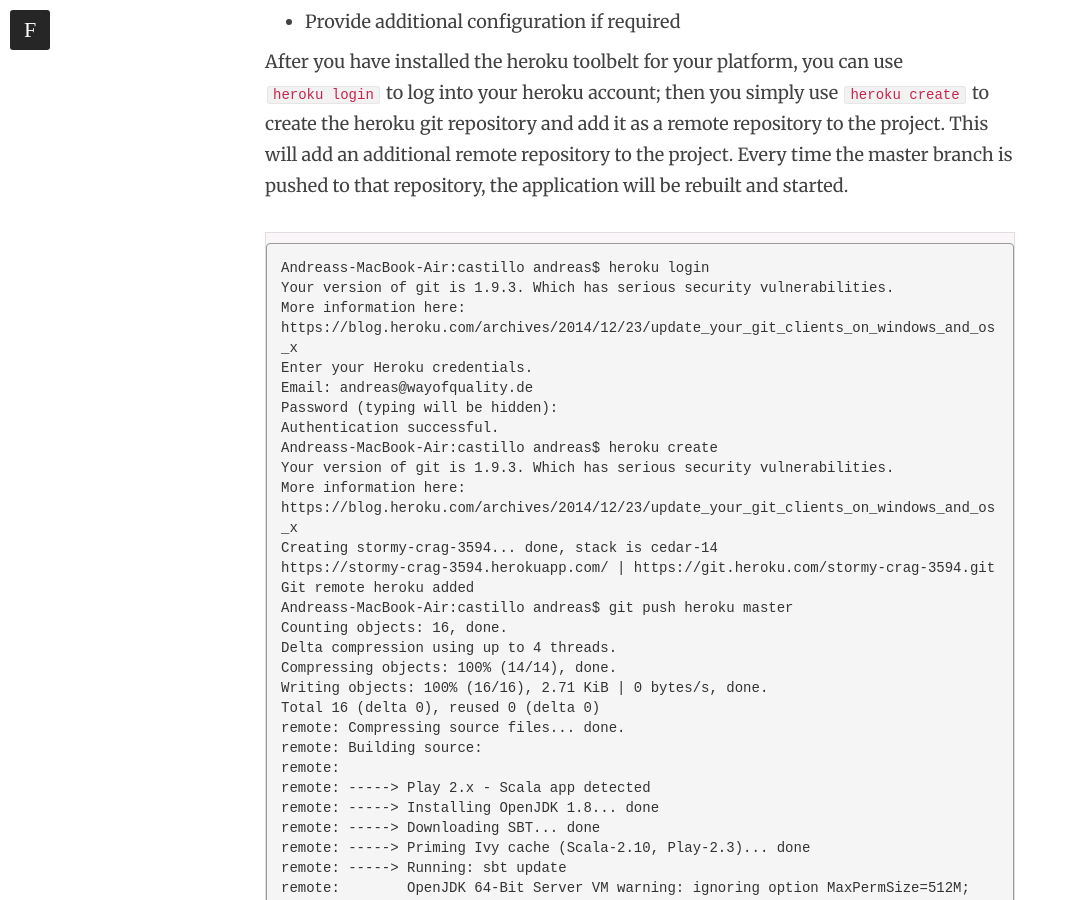
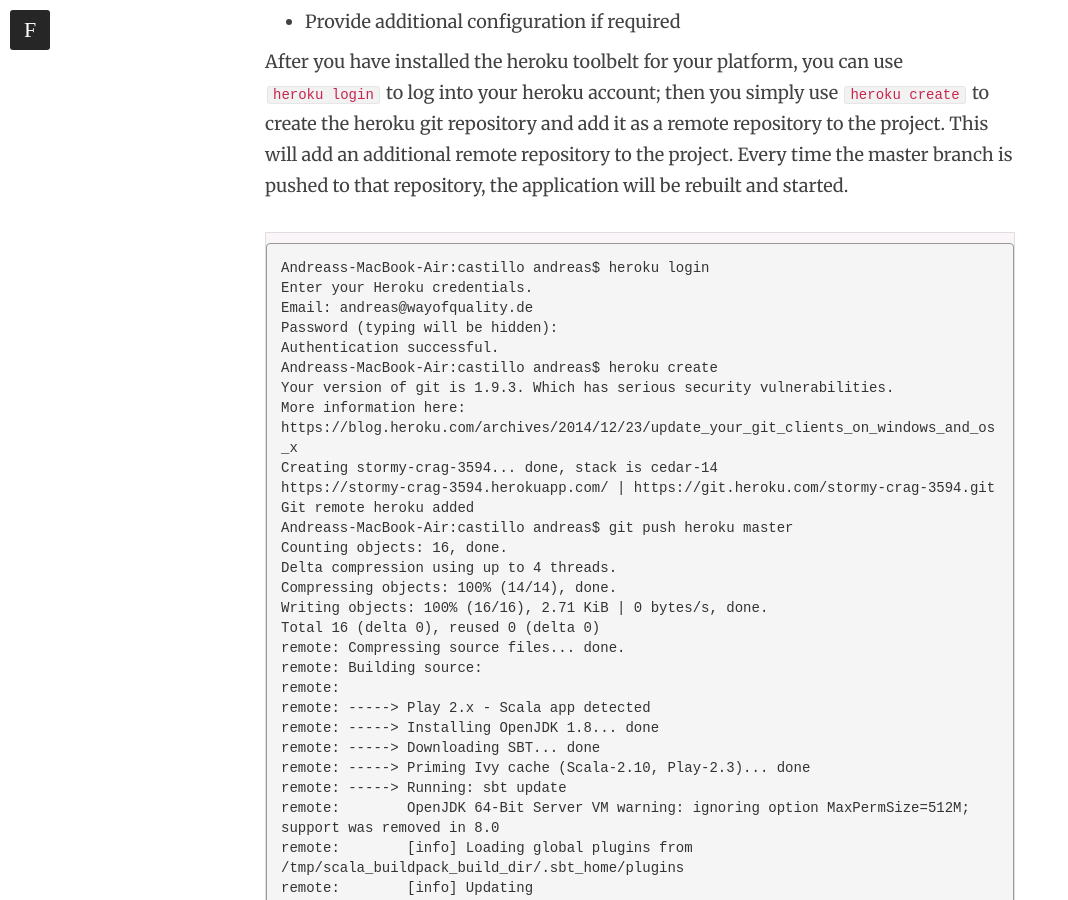
Before and after one commit to woq-blended/woq.github.io, a Jekyll site: the page built from _posts/2015-01-03-castillo-01-initial-setup.markdown, in a window 1280 px wide and 900 px high, scrolled down 7656 px. Shown: the whole window, without its empty margins (0-1068 px from the left). Built offline with Jekyll 4.4.1, drawn with Linux system fonts in a browser that asks for light colours; nearby versions of some CDN libraries; comment, search, counter and statistics services are not loaded; some of the changed text lies outside the part shown.

Commit message:
Correcting typos.

```diff
--- a/_posts/2015-01-03-castillo-01-initial-setup.markdown
+++ b/_posts/2015-01-03-castillo-01-initial-setup.markdown
@@ -49,7 +49,7 @@
 drwxr-xr-x@  5 andreas  staff   170 13 Oct 19:18 zinc-0.3.5.3
 {%endhighlight%}
 
-After the successful installation and configuration you should be able to execute `scala -version from the command
+After the successful installation and configuration you should be able to execute `scala -version` from the command
 and see something like this as a result:
 
 {%highlight text%}
@@ -62,8 +62,8 @@
 
 Next, you can download the desired sbt version from [here](http://www.scala-sbt.org/0.13/tutorial/Manual-Installation.html).
 I tend to use the manual installation and download the archive with the binaries for my platform and extract them into
-a directory of my choice. This will create a new directory named *sbt* which i normally change to *sbt-<version>* where
-version is the sbt version. This allows me again to create a symbolic link named *sbt* to the renamed directory and set
+a directory of my choice. This will create a new directory named `sbt` which i normally change to *sbt-<version>* where
+version is the sbt version. This allows me again to create a symbolic link named `sbt` to the renamed directory and set
 up my path using the symbolic link.
 
 Now we would have something like
@@ -260,8 +260,6 @@
 
 {%highlight text%}
 Andreass-MacBook-Air:castillo andreas$ heroku login
-Your version of git is 1.9.3. Which has serious security vulnerabilities.
-More information here: https://blog.heroku.com/archives/2014/12/23/update_your_git_clients_on_windows_and_os_x
 Enter your Heroku credentials.
 Email: andreas@wayofquality.de
 Password (typing will be hidden):
```
Also changed, not shown: other parts of _posts/2015-01-03-castillo-01-initial-setup.markdown (+7 -7 lines).
